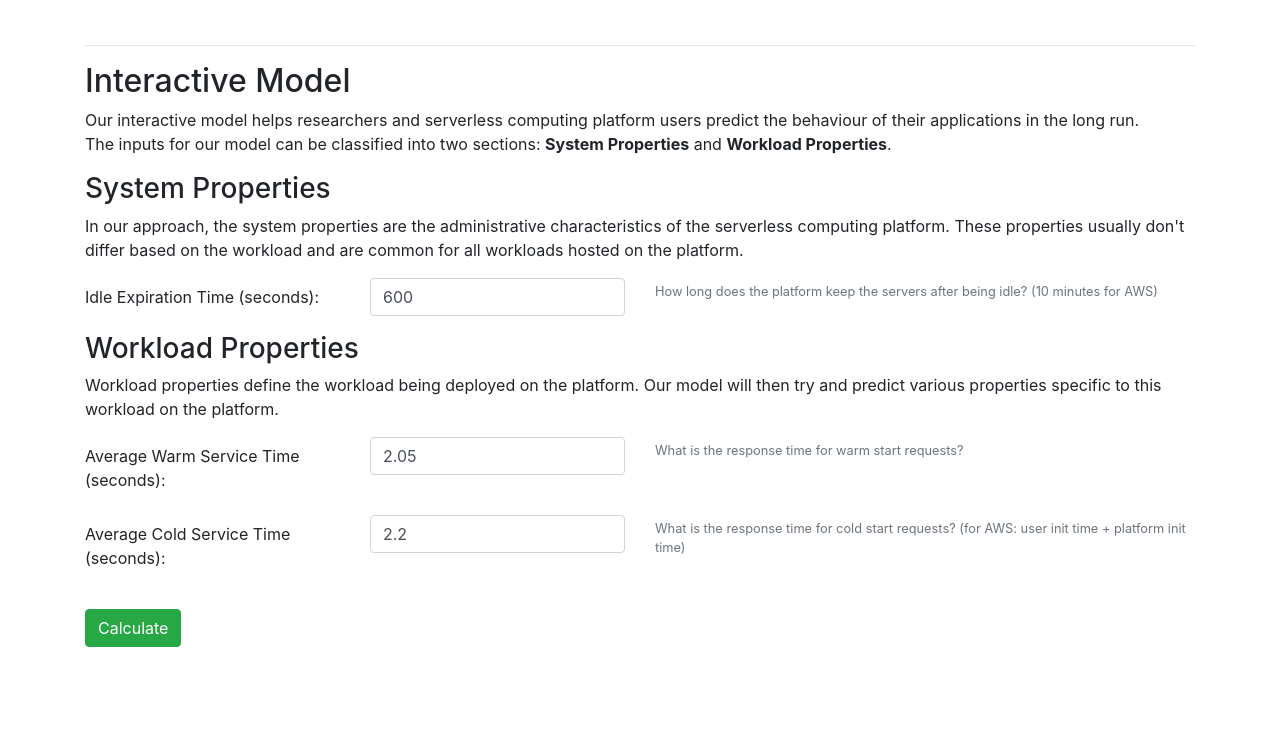
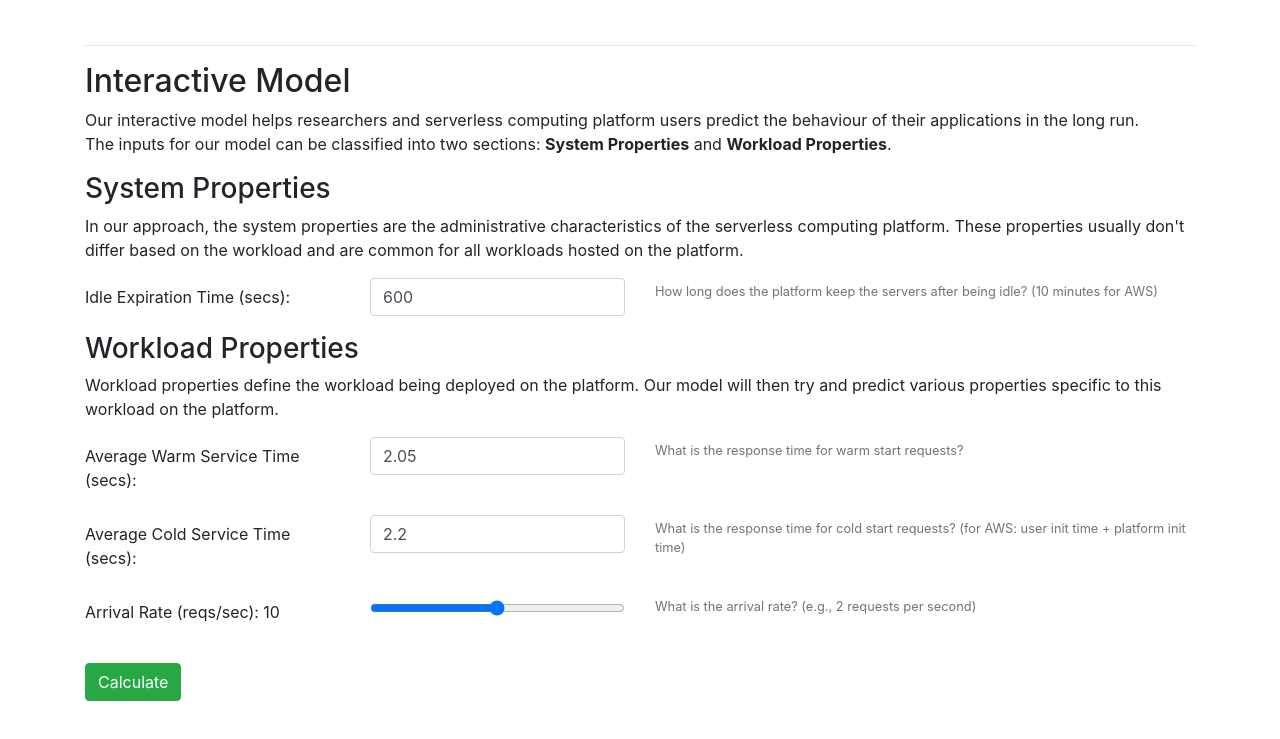
Before and after one commit to pacslab/serverless-performance-modeling, a plain HTML site: page docs/index.html in a window 1280 px wide. Shown: the part 842-1581 px from the top of the page. Before the commit the page ends 1537 px from the top, so only its background shows below. Drawn offline with nearby package versions, Linux system fonts and the light colour scheme.

Commit message:
added github and arrival rate

```diff
--- a/docs/index.html
+++ b/docs/index.html
@@ -70,7 +70,7 @@
                 <p class="lead">
                     In this document, we present an interative interface for our performance model for Serverless
                     Computing Platforms.
-                    You can take a look at our <a href="#TODO">Github repository</a> for the source code and other
+                    You can take a look at our <a href="https://github.com/nimamahmoudi/serverless-performance-modeling">Github repository</a> for the source code and other
                     artifacts. Here are a few of the <span class="font-weight-normal">SLSPERF</span> characteristics:
                 </p>
             </div>
@@ -132,7 +132,7 @@
 
                     <div class="form-group row">
                         <label for="idleBeforeExp" class="col-sm-3 col-form-label">
-                            Idle Expiration Time (seconds):
+                            Idle Expiration Time (secs):
                         </label>
                         <div class="col-sm-3">
                             <input type="number" class="form-control" id="idleBeforeExp" value="600"
@@ -152,7 +152,7 @@
 
                     <div class="form-group row">
                         <label for="warmServiceTime" class="col-sm-3 col-form-label">
-                            Average Warm Service Time (seconds):
+                            Average Warm Service Time (secs):
                         </label>
                         <div class="col-sm-3">
                             <input type="number" step="0.01" class="form-control" id="warmServiceTime" value="2.05"
@@ -165,7 +165,7 @@
 
                     <div class="form-group row">
                         <label for="coldServiceTime" class="col-sm-3 col-form-label">
-                            Average Cold Service Time (seconds):
+                            Average Cold Service Time (secs):
                         </label>
                         <div class="col-sm-3">
                             <input type="number" step="0.01" class="form-control" id="coldServiceTime" value="2.2"
@@ -173,6 +173,19 @@
                         </div>
                         <small id="coldServiceTimeHelp" class="form-text text-muted col-sm-6">
                             What is the response time for cold start requests? (for AWS: user init time + platform init time)
+                        </small>
+                    </div>
+
+                    <div class="form-group row">
+                        <label for="arrivalRate" class="col-sm-3 col-form-label">
+                            Arrival Rate (reqs/sec): <span id="arrivalRateVal"></span>
+                        </label>
+                        <div class="col-sm-3">
+                            <input type="range" min="0.1" step="0.1" value="10" max="20" class="form-control" id="arrivalRate" value="10"
+                                aria-describedby="arrivalRateHelp" onchange="updateArrivalRateVal(this.value);">
+                        </div>
+                        <small id="arrivalRateHelp" class="form-text text-muted col-sm-6">
+                            What is the arrival rate? (e.g., 2 requests per second)
                         </small>
                     </div>
 
@@ -192,6 +205,7 @@
         integrity="sha384-ApNbgh9B+Y1QKtv3Rn7W3mgPxhU9K/ScQsAP7hUibX39j7fakFPskvXusvfa0b4Q"
         crossorigin="anonymous"></script>
     <script src="js/bootstrap.min.js"></script>
+    <script src="js/scripts.js"></script>
 </body>
 
 </html>
--- /dev/null
+++ b/docs/js/scripts.js
@@ -0,0 +1,6 @@
+function updateArrivalRateVal(val) {
+    document.getElementById('arrivalRateVal').innerHTML = val;
+}
+
+// Update Arrival Rate Value
+document.getElementById('arrivalRateVal').innerHTML = document.getElementById('arrivalRate').value
```
